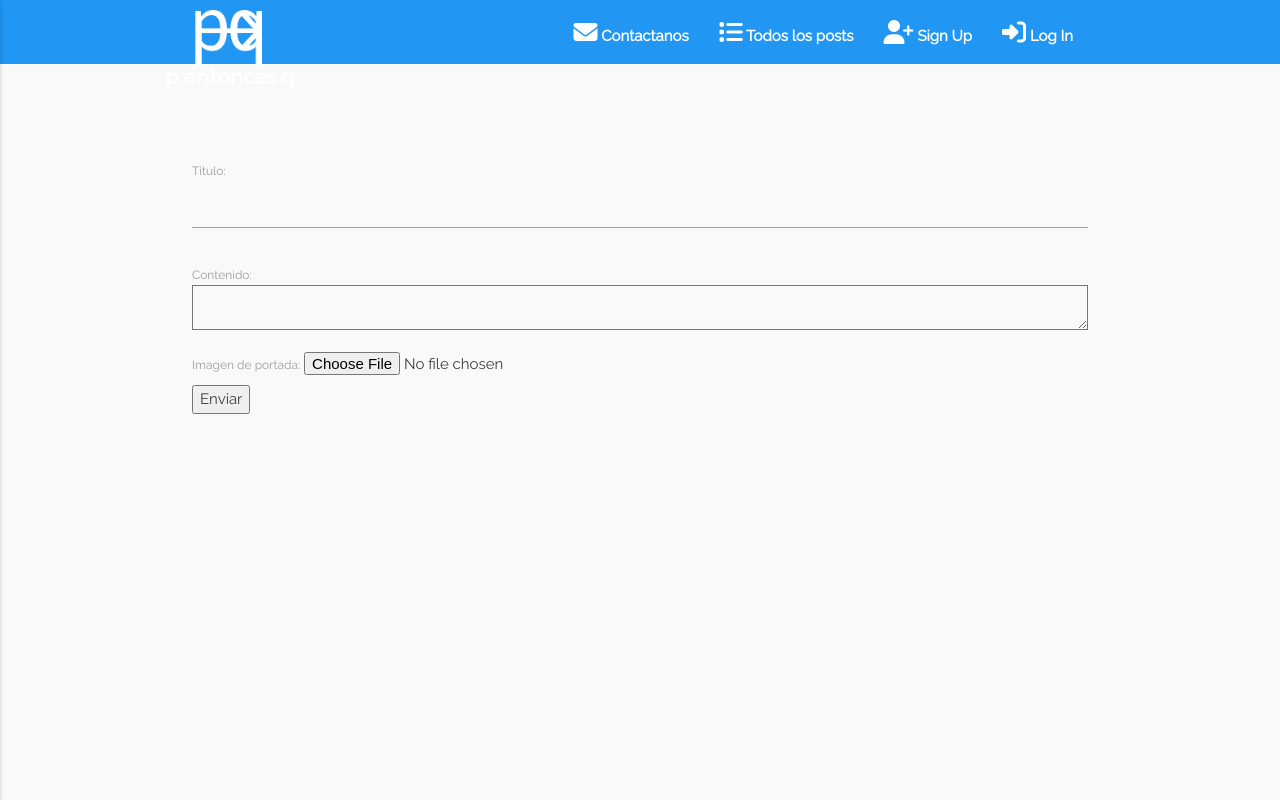
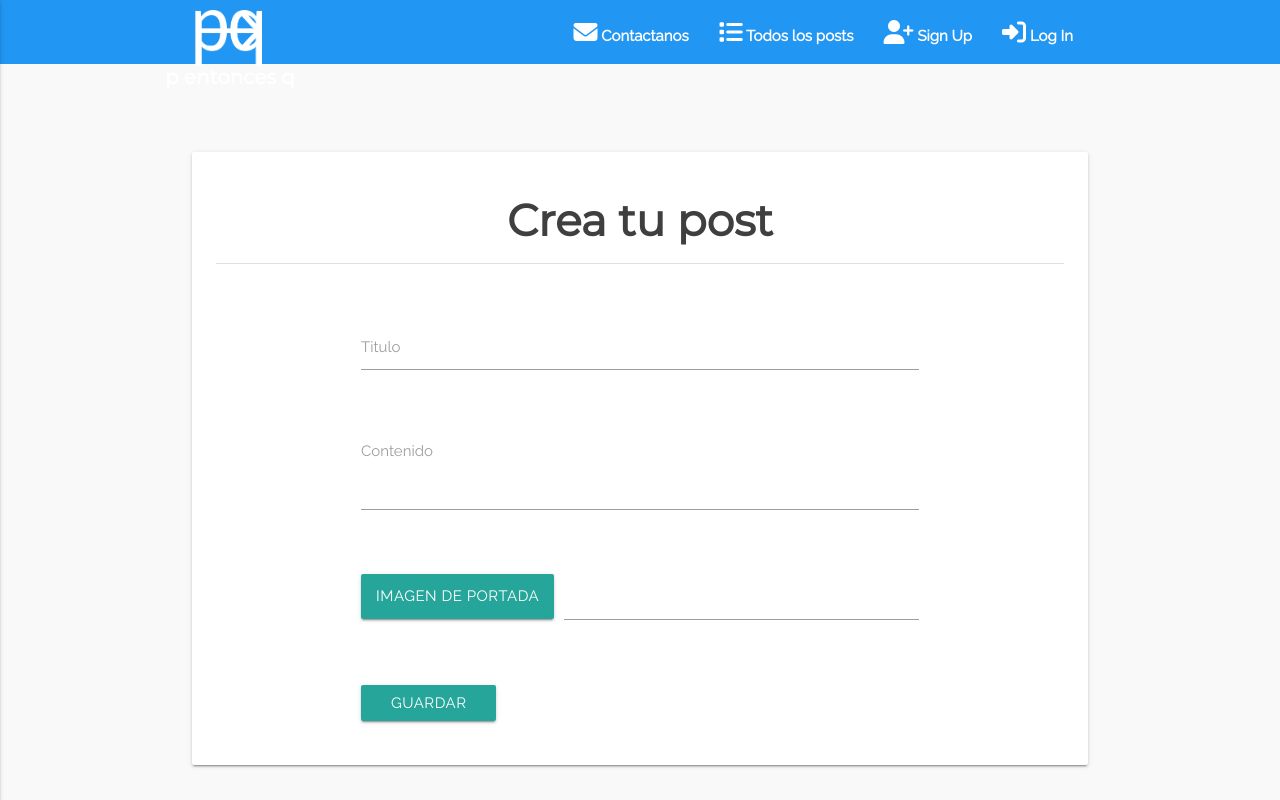
Before and after one commit to vligas/BlogComputacion, a Django app: a page that uses BlogComputacion/blog/templates/blog/main2.html in a window 1280 px wide. Run offline with Django 3.2, Linux system fonts and the light colour scheme; some libraries are stand-ins or nearby versions; some web fonts are replaced.

Commit message:
IMPORTANTE, INSTALA DJANGO TWEAK TOOLS...... acomode el formulario para que mostrara errores y tuviera una mejor presentacion, no teque el forms.py solo el template

```diff
--- a/BlogComputacion/BlogComputacion/settings.py
+++ b/BlogComputacion/BlogComputacion/settings.py
@@ -39,6 +39,7 @@ INSTALLED_APPS = [
     'django.contrib.sessions',
     'django.contrib.messages',
     'django.contrib.staticfiles',
+    'widget_tweaks' # agregue esta app para poder manejar mejor los formularios
 ]
 
 MIDDLEWARE = [
--- a/BlogComputacion/blog/templates/blog/main.html
+++ b/BlogComputacion/blog/templates/blog/main.html
@@ -25,7 +25,7 @@
       <li><a href="#!">Mi perfil</a></li>
       {% if perms.Post.add_Post %}
         <li><a href="#!">Mis posts</a></li>
-        <li><a href="#!">Escribir Post</a></li>
+        <li><a href="{% url 'create' %}">Escribir Post</a></li>
       {% endif %}
       <li class="divider"></li>
       <li><a href="{% url 'logout' %}"><i class="fa fa-sign-out" aria-hidden="true"></i>
--- a/BlogComputacion/blog/templates/blog/main2.html
+++ b/BlogComputacion/blog/templates/blog/main2.html
@@ -21,7 +21,6 @@
     </style>
 
 
-
     {% block extraStyles %}{% endblock %}
   </head>
   <body>
@@ -30,7 +29,7 @@
       <li><a href="#!">Mi perfil</a></li>
       {% if perms.Post.add_Post %}
         <li><a href="#!">Mis posts</a></li>
-        <li><a href="#!">Escribir Post</a></li>
+        <li><a href="{% url 'create' %}">Escribir Post</a></li>
       {% endif %}
       <li class="divider"></li>
       <li><a href="{% url 'logout' %}"><i class="fa fa-sign-out" aria-hidden="true"></i>
@@ -41,7 +40,7 @@
       <li><a href="#!">Mi perfil</a></li>
       {% if perms.Post.add_Post %}
         <li><a href="#!">Mis posts</a></li>
-        <li><a href="#!">Escribir Post</a></li>
+        <li><a href="{% url 'create' %}">Escribir Post</a></li>
       {% endif %}
       <li class="divider"></li>
       <li><a href="{% url 'logout' %}"><i class="fa fa-sign-out" aria-hidden="true"></i>
--- a/BlogComputacion/blog/templates/blog/pages/crear_post.html
+++ b/BlogComputacion/blog/templates/blog/pages/crear_post.html
@@ -1,10 +1,47 @@
 {% extends 'blog/main2.html' %}
+{% load widget_tweaks %} <!-- Cargo las nuevas funcionalidades de la app que descarge -->
 {% block content %}
+<div class="card">
+  <div class="card-content">
+    <h3 class="center">Crea tu post</h3>
+    <div class="divider"></div>
+    <br>
+    <br>
+    <div class="row">
+      <form action = "{% url 'create' %}" method="post" enctype="multipart/form-data" class="col s12 m8 offset-m2"> <!-- Aqui era enctype el problema -->
+        {% csrf_token %}
+        {% with WIDGET_ERROR_CLASS='invalid' %}
+        <div class="input-field">
+          {% render_field form.title class+="validate" %}
+          <label for="{{form.title.name}}" data-error="{% for error in form.title.errors %} {{error}} {% endfor %}">{{form.title.label}}</label>
+        </div>
+        <br>
+        <div class="input-field">
+          {% render_field form.text class+="materialize-textarea validate"%}
+          <label for="{{form.title.text}}" data-error="{% for error in form.text.errors %} {{error}} {% endfor %}">{{form.text.label}}</label>
+        </div>
+        <br>
+        <div class="input-field">
+          <div class="file-field input-field">
+            <div class="btn btn-small">
+              <span>{{form.cover.label}}</span>
+              {% render_field form.cover %}
+            </div>
+            <div class="file-path-wrapper">
+              <input id="aux" class="file-path validate {% if form.cover.errors %}invalid{% endif %}" type="text">
+            </div>
+          </div>
+        </div>
+        {% endwith %}
+        <br>
+        <br>
+        <button type="submit" name="button" class="btn">Guardar</button>
 
-<form action = "{% url 'create' %}" method="post" enctype="multipart/form-data"> <!-- Aqui era enctype el problema -->
-  {% csrf_token %}
-  {{ form.as_p }}
-  <button type="submit" name="button">Enviar</button>
-</form>
+
+      </form>
+    </div>
+
+  </div>
+</div>
 
 {% endblock %}
--- a/BlogComputacion/blog/views.py
+++ b/BlogComputacion/blog/views.py
@@ -27,7 +27,7 @@ def createPost(request):
     form = FormPost()
 
     if request.method == "POST":
-        form = FormPost(request.POST, request.FILES)
+        form = FormPost(request.POST ,request.FILES)
 
         if form.is_valid():
             post = form.save() # aqui era form.save..... deje el post = form.save() para poder hacer post.pk despues
```
